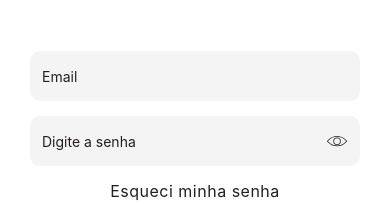
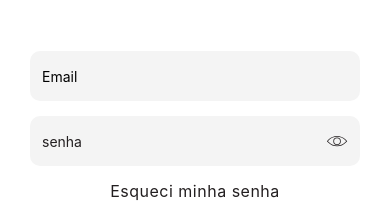
Before and after one commit to silvaisabela/molde, a React Native app: screen / in a window 390 px wide. Shown: the part 542-746 px from the top of the page. Built offline with nearby package versions, Linux system fonts and the light colour scheme.

Commit message:
fix: add and rename props to input components

```diff
--- a/src/components/InputPassword/InputPassword.js
+++ b/src/components/InputPassword/InputPassword.js
@@ -6,7 +6,7 @@ import { InputPasswordStyles } from './InputPassword.style'
 
 const propTypes = {
   onPress: func,
-  text: string,
+  placeholder: string,
   errorMessage: string,
   helperText: string
 }
@@ -19,7 +19,7 @@ const InputMessage = (errorMessage, helperText) => {
   return <Text style={InputPasswordStyles.default}>{helperText}</Text>
 }
 
-const InputPassword = ({ text = 'Digite a senha', onPress, helperText, errorMessage, ...props }) => {
+const InputPassword = ({ placeholder, onPress, helperText, errorMessage, ...props }) => {
   const [showPassword, setShowPassword] = useState(false)
 
   const changeShowPassword = () => {
@@ -30,9 +30,10 @@ const InputPassword = ({ text = 'Digite a senha', onPress, helperText, errorMess
     <Pressable>
       <View style={InputPasswordStyles.container}>
         <TextInput
-          placeholder={text}
+          placeholder={placeholder}
           style={InputPasswordStyles.textInput}
           secureTextEntry={showPassword}
+          {...props }
         />
         <Pressable style={InputPasswordStyles.containerIcon} onPress={changeShowPassword}>
           {showPassword ? <EyeClose /> : <EyeOpen />}
--- a/src/components/InputText/InputText.js
+++ b/src/components/InputText/InputText.js
@@ -66,6 +66,7 @@ const InputText = ({
       <TextInput
         style={InputTextStyles.input}
         placeholder={placeholder}
+        {...props}
       />
       {InputIcon(plus, errorMessage, valid, onClickPlus)}
     </View>
```
